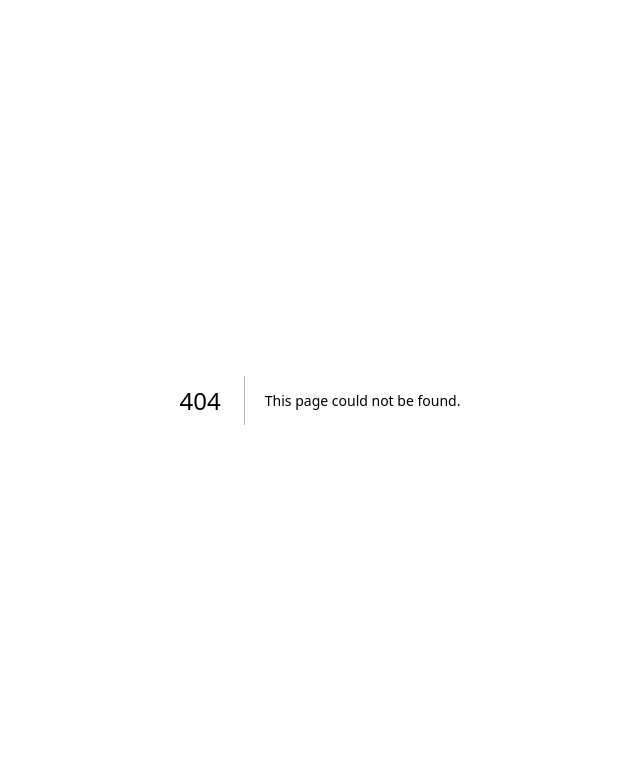
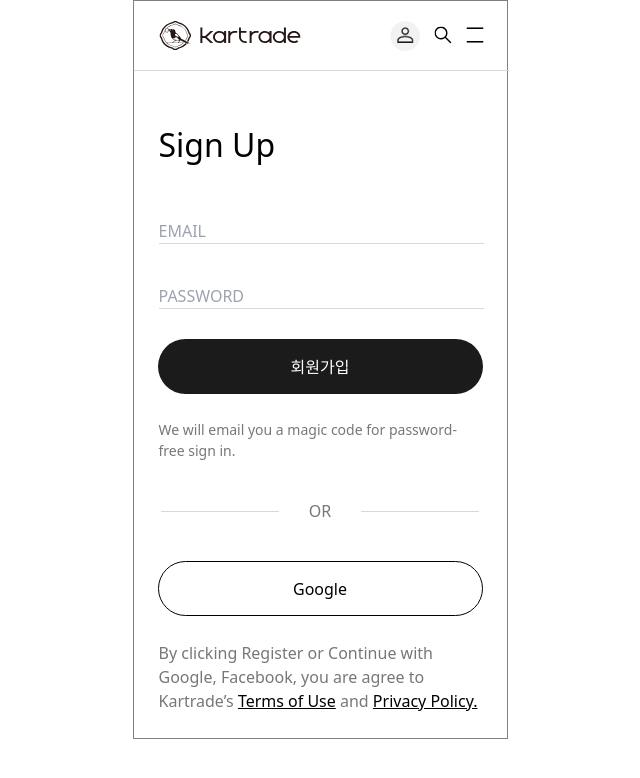
Before and after one commit to mimmmji/kartrade, a Next.js app: page /signup in a window 1280 px wide. Before the commit this address had no page. Shown: the top 778 px of the page, without its empty margins (320-960 px from the left). Built offline with nearby package versions, Linux system fonts and the light colour scheme; no server answers.

Commit message:
add: 회원가입 및 로그인  구현

```diff
--- a/components/Header.tsx
+++ b/components/Header.tsx
@@ -14,14 +14,17 @@ export default function Header() {
         <Link href="/">
           <img className="mx-default" src="/logo.svg" alt="Karade" />
         </Link>
-        <div className="flex">
+        <div className="flex w-[25%] justify-between mr-[25px]">
+          <Link href="/login">
+            <img className="w-[30px] h-[30px]" src="/login.png" alt="login" />
+          </Link>
           <img
-            className="icon"
+            className="icon mt-[5px]"
             src="/search-icon.svg"
             alt="search"
             onClick={toggleSearchNav}
           />
-          <img className="icon mx-default" src="/menu-icon.svg" alt="menu" />
+          <img className="icon mt-[5px]" src="/menu-icon.svg" alt="menu" />
         </div>
       </div>
       {isSearchNavVisible && (
--- a/package.json
+++ b/package.json
@@ -9,6 +9,7 @@
     "lint": "next lint"
   },
   "dependencies": {
+    "@next-auth/firebase-adapter": "^0.0.2-canary.207",
     "@tailwindcss/line-clamp": "^0.4.4",
     "@types/node": "20.2.5",
     "@types/react": "18.2.7",
@@ -16,7 +17,9 @@
     "autoprefixer": "10.4.14",
     "eslint": "8.41.0",
     "eslint-config-next": "13.4.4",
+    "firebase": "^9.23.0",
     "next": "13.4.4",
+    "next-auth": "^4.22.1",
     "postcss": "8.4.24",
     "react": "18.2.0",
     "react-dom": "18.2.0",
--- a/pages/_app.tsx
+++ b/pages/_app.tsx
@@ -1,6 +1,14 @@
-import '@/styles/globals.css'
-import type { AppProps } from 'next/app'
+import "@/styles/globals.css";
+import { SessionProvider } from "next-auth/react";
+import type { AppProps } from "next/app";
 
-export default function App({ Component, pageProps }: AppProps) {
-  return <Component {...pageProps} />
+export default function App({
+  Component,
+  pageProps: { session, ...pageProps },
+}: AppProps) {
+  return (
+    <SessionProvider session={session}>
+      <Component {...pageProps} />
+    </SessionProvider>
+  );
 }
--- /dev/null
+++ b/pages/api/auth/[...nextauth].ts
@@ -0,0 +1,11 @@
+import NextAuth from "next-auth";
+import GoogleProvider from "next-auth/providers/google";
+
+export default NextAuth({
+  providers: [
+    GoogleProvider({
+      clientId: process.env.GOOGLE_CLIENT_ID || "",
+      clientSecret: process.env.GOOGLE_CLIENT_SECRET || "",
+    }),
+  ],
+});
--- /dev/null
+++ b/pages/login.tsx
@@ -0,0 +1,68 @@
+import Header from "@/components/Header";
+import { useState } from "react";
+import { auth } from "../service/firebase";
+import { useRouter } from "next/router";
+
+export default function Login() {
+  const [email, setEmail] = useState("");
+  const [password, setPassword] = useState("");
+  const router = useRouter();
+
+  const handleLogin = async (e: React.FormEvent<HTMLFormElement>) => {
+    e.preventDefault();
+    try {
+      await auth.signInWithEmailAndPassword(email, password);
+      alert("로그인 성공");
+      router.push("/");
+    } catch (error) {
+      alert("로그인 실패");
+    }
+  };
+
+  const handleSignUp = () => {
+    router.push("/signup");
+  };
+
+  return (
+    <>
+      <section className="section">
+        <Header />
+        <p className="text-[32px] font-medium mx-default my-[50px]">Sign In</p>
+        <form onSubmit={handleLogin}>
+          <input
+            className="mx-default w-[325px] bottom-gray mb-[40px]"
+            placeholder="EMAIL"
+            value={email}
+            onChange={(e) => setEmail(e.target.value)}
+          />
+          <input
+            className="mx-default w-[325px] bottom-gray"
+            placeholder="PASSWORD"
+            type="password"
+            value={password}
+            onChange={(e) => setPassword(e.target.value)}
+          />
+          <div className="my-[35px] flex-center">
+            <button className="black-button2" type="submit">
+              SIGN IN
+            </button>
+          </div>
+        </form>
+        <div className="flex-center h-[50px] mx-default">
+          <div className="h-[1px] w-[118px] gray4"></div>
+          <span className="gray mx-[30px]">OR</span>
+          <div className="h-[1px] w-[118px] gray4"></div>
+        </div>
+        <div className="my-[35px] mx-auto">
+          <button className="white-button2">Google</button>
+        </div>
+        <p className="mx-default my-[25px] gray">
+          We will email you a magic code for password-free sign in. Or you can{" "}
+          <span className="underline black" onClick={handleSignUp}>
+            sign up manually
+          </span>
+        </p>
+      </section>
+    </>
+  );
+}
--- /dev/null
+++ b/pages/signup.tsx
@@ -0,0 +1,78 @@
+import { useState } from "react";
+import firebase from "../service/firebase";
+import { useRouter } from "next/router";
+import Header from "@/components/Header";
+
+export default function SignUp() {
+  const [account, setAccount] = useState({ email: "", password: "" });
+  const router = useRouter();
+
+  const onChange = (e: React.ChangeEvent<HTMLInputElement>) => {
+    setAccount({ ...account, [e.target.name]: e.target.value });
+  };
+
+  const createUser = (email: string, password: string) => {
+    firebase
+      .auth()
+      .createUserWithEmailAndPassword(email, password)
+      .then(() => {
+        setAccount({ email: "", password: "" });
+        alert("가입 성공");
+        router.push("/");
+      })
+      .catch(() => {
+        alert("가입 실패");
+      });
+  };
+
+  return (
+    <>
+      <section className="section">
+        <Header />
+        <p className="text-[32px] font-medium mx-default my-[50px]">Sign Up</p>
+
+        <input
+          className="mx-default w-[325px] bottom-gray mb-[40px]"
+          type="email"
+          name="email"
+          value={account.email}
+          onChange={onChange}
+          placeholder="EMAIL"
+        />
+        <input
+          className="mx-default w-[325px] bottom-gray mb-[30px]"
+          type="password"
+          name="password"
+          value={account.password}
+          onChange={onChange}
+          placeholder="PASSWORD"
+        />
+
+        <button
+          className="black-button2 mx-auto"
+          onClick={() => {
+            createUser(account.email, account.password);
+          }}
+        >
+          회원가입
+        </button>
+        <p className="mx-default mt-[25px] text-[14px] gray">
+          We will email you a magic code for password-free sign in.
+        </p>
+        <div className="flex-center h-[100px] mx-default">
+          <div className="h-[1px] w-[118px] gray4"></div>
+          <span className="gray mx-[30px]">OR</span>
+          <div className="h-[1px] w-[118px] gray4"></div>
+        </div>
+        <div className="mx-auto">
+          <button className="white-button2">Google</button>
+        </div>
+        <p className="mx-default my-[25px] gray">
+          By clicking Register or Continue with Google, Facebook, you are agree
+          to Kartrade’s <span className="black underline">Terms of Use</span>{" "}
+          and <span className="black underline">Privacy Policy.</span>
+        </p>
+      </section>
+    </>
+  );
+}
--- /dev/null
+++ b/service/firebase.tsx
@@ -0,0 +1,21 @@
+import firebase from "firebase/compat/app";
+import "firebase/compat/auth";
+import "firebase/compat/firestore";
+
+const firebaseConfig = {
+  apiKey: process.env.NEXT_PUBLIC_API_KEY,
+  authDomain: process.env.NEXT_PUBLIC_AUTH_DOMAIN,
+  projectId: process.env.NEXT_PUBLIC_PROJECT_ID,
+  storageBucket: process.env.NEXT_PUBLIC_STORAGE_BUCKET,
+  messagingSenderId: process.env.NEXT_PUBLIC_MESSAGING_SENDER_ID,
+  appId: process.env.NEXT_PUBLIC_APP_ID,
+};
+
+if (!firebase.apps.length) {
+  firebase.initializeApp(firebaseConfig);
+}
+
+const auth = firebase.auth();
+export { auth };
+
+export default firebase;
--- a/tailwind.config.js
+++ b/tailwind.config.js
@@ -33,6 +33,9 @@ module.exports = {
         },
         ".gray3": {
           color: "#B7B7B7",
+        },
+        ".gray4": {
+          backgroundColor: "#D8D8D8",
         },
         ".black": {
           color: "black",
@@ -86,6 +89,19 @@ module.exports = {
           border: "1px solid #777777",
           borderRadius: "74px",
         },
+        ".white-button2": {
+          width: "325px",
+          height: "55px",
+          border: "1px solid #000000",
+          borderRadius: "74px",
+        },
+        ".black-button2": {
+          width: "325px",
+          height: "55px",
+          background: "#1B1B1B",
+          borderRadius: "74px",
+          color: "white",
+        },
         ".font1": {
           fontSize: "16px",
           fontWeight: "500",
```
Also changed, not shown: public/login.png (added), 1 other file (tests, documents, lock files or other folders).
